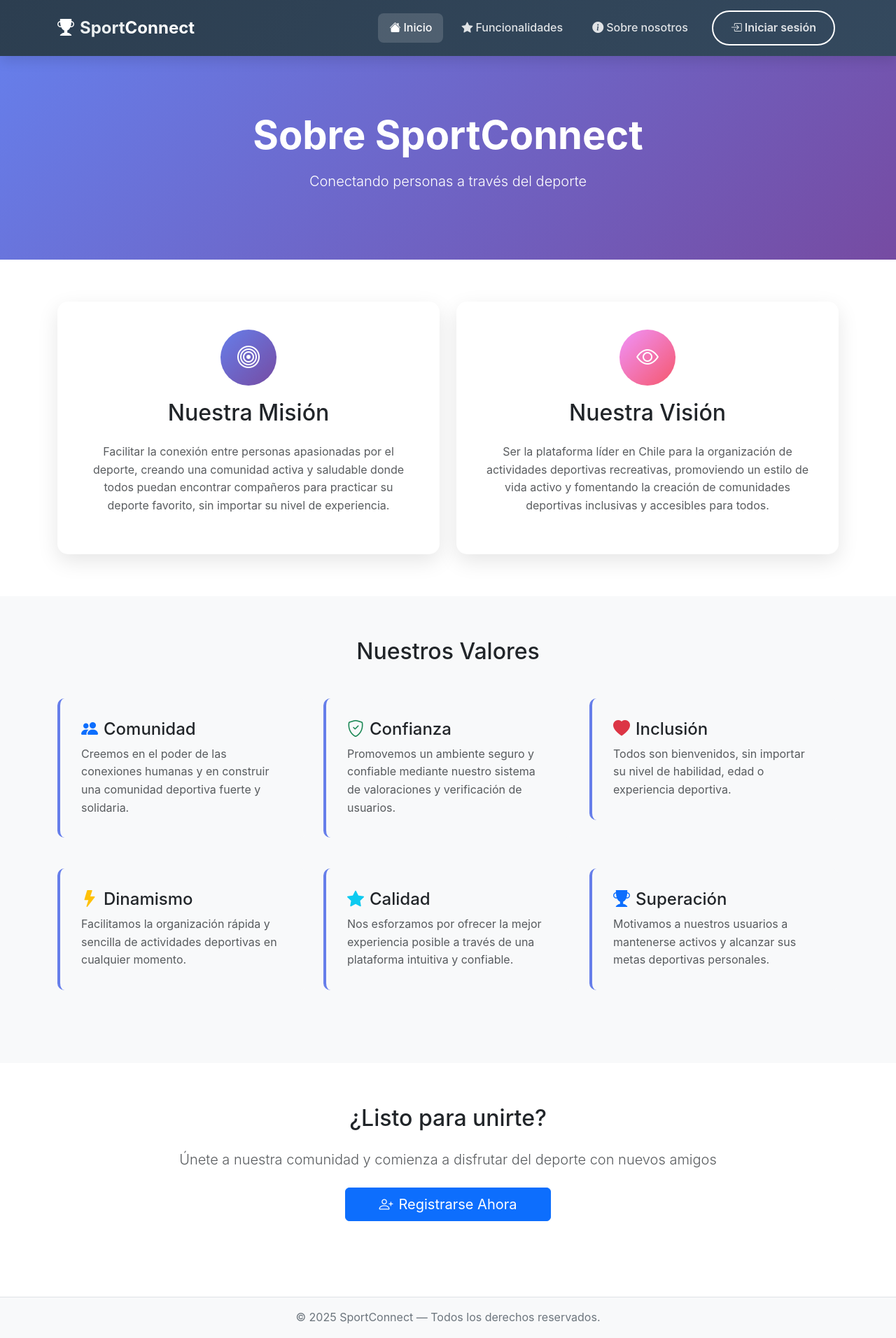
After one commit to EdderZurita/MatchDeportivo2.0, a Django app: page /sobre-nosotros/ in a window 1280 px wide. The commit adds this page. Shown: the whole page at 70% size. Run offline with Django 5.2, Linux system fonts and the light colour scheme.

Commit message:
feat: Agregar página Sobre Nosotros y corregir navegación

```diff
--- a/MatchDeportivo/urls.py
+++ b/MatchDeportivo/urls.py
@@ -9,6 +9,7 @@ from MatchDeportivoAPP import views
 urlpatterns = [
     path('admin/', admin.site.urls),
     path('', views.inicio, name='home'),
+    path('sobre-nosotros/', views.sobre_nosotros, name='sobre_nosotros'),
 
     # Autenticación
     path('inicioSesion/', views.inicioSesion, name='inicioSesion'),
--- /dev/null
+++ b/MatchDeportivoAPP/static/css/sobre_nosotros.css
@@ -0,0 +1,54 @@
+/* Sobre Nosotros - Estilos */
+
+.about-hero {
+    background: linear-gradient(135deg, #667eea 0%, #764ba2 100%);
+    color: white;
+    padding: 80px 0;
+    text-align: center;
+}
+
+.about-section {
+    padding: 60px 0;
+}
+
+.mission-vision-card {
+    background: white;
+    border-radius: 15px;
+    padding: 40px;
+    box-shadow: 0 10px 30px rgba(0,0,0,0.1);
+    height: 100%;
+    transition: transform 0.3s ease;
+}
+
+.mission-vision-card:hover {
+    transform: translateY(-10px);
+}
+
+.icon-circle {
+    width: 80px;
+    height: 80px;
+    border-radius: 50%;
+    display: flex;
+    align-items: center;
+    justify-content: center;
+    margin: 0 auto 20px;
+    font-size: 2rem;
+}
+
+.mission-icon {
+    background: linear-gradient(135deg, #667eea 0%, #764ba2 100%);
+    color: white;
+}
+
+.vision-icon {
+    background: linear-gradient(135deg, #f093fb 0%, #f5576c 100%);
+    color: white;
+}
+
+.values-card {
+    background: #f8f9fa;
+    border-radius: 10px;
+    padding: 30px;
+    margin-bottom: 20px;
+    border-left: 4px solid #667eea;
+}
--- a/MatchDeportivoAPP/templates/base.html
+++ b/MatchDeportivoAPP/templates/base.html
@@ -97,12 +97,12 @@
             </a>
           </li>
           <li class="nav-item">
-            <a class="nav-link" href="#features">
+            <a class="nav-link" href="{% url 'home' %}#features">
               <i class="bi bi-star-fill me-1"></i>Funcionalidades
             </a>
           </li>
           <li class="nav-item">
-            <a class="nav-link" href="#about">
+            <a class="nav-link" href="{% url 'sobre_nosotros' %}">
               <i class="bi bi-info-circle-fill me-1"></i>Sobre nosotros
             </a>
           </li>
--- /dev/null
+++ b/MatchDeportivoAPP/templates/sobre_nosotros.html
@@ -0,0 +1,130 @@
+{% extends 'base.html' %}
+{% load static %}
+
+{% block title %}Sobre Nosotros | SportConnect{% endblock %}
+
+{% block extra_css %}
+<link href="{% static 'css/sobre_nosotros.css' %}" rel="stylesheet">
+{% endblock %}
+
+{% block content %}
+<!-- Hero Section -->
+<div class="about-hero">
+    <div class="container">
+        <h1 class="display-4 fw-bold mb-3">Sobre SportConnect</h1>
+        <p class="lead">Conectando personas a través del deporte</p>
+    </div>
+</div>
+
+<!-- Misión y Visión -->
+<div class="about-section">
+    <div class="container">
+        <div class="row g-4">
+            <div class="col-md-6">
+                <div class="mission-vision-card">
+                    <div class="icon-circle mission-icon">
+                        <i class="bi bi-bullseye"></i>
+                    </div>
+                    <h2 class="text-center mb-4">Nuestra Misión</h2>
+                    <p class="text-muted text-center">
+                        Facilitar la conexión entre personas apasionadas por el deporte,
+                        creando una comunidad activa y saludable donde todos puedan encontrar
+                        compañeros para practicar su deporte favorito, sin importar su nivel
+                        de experiencia.
+                    </p>
+                </div>
+            </div>
+            <div class="col-md-6">
+                <div class="mission-vision-card">
+                    <div class="icon-circle vision-icon">
+                        <i class="bi bi-eye"></i>
+                    </div>
+                    <h2 class="text-center mb-4">Nuestra Visión</h2>
+                    <p class="text-muted text-center">
+                        Ser la plataforma líder en Chile para la organización de actividades
+                        deportivas recreativas, promoviendo un estilo de vida activo y
+                        fomentando la creación de comunidades deportivas inclusivas y
+                        accesibles para todos.
+                    </p>
+                </div>
+            </div>
+        </div>
+    </div>
+</div>
+
+<!-- Valores -->
+<div class="about-section bg-light">
+    <div class="container">
+        <h2 class="text-center mb-5">Nuestros Valores</h2>
+        <div class="row">
+            <div class="col-md-4 mb-4">
+                <div class="values-card">
+                    <h4><i class="bi bi-people-fill text-primary me-2"></i>Comunidad</h4>
+                    <p class="mb-0 text-muted">
+                        Creemos en el poder de las conexiones humanas y en construir
+                        una comunidad deportiva fuerte y solidaria.
+                    </p>
+                </div>
+            </div>
+            <div class="col-md-4 mb-4">
+                <div class="values-card">
+                    <h4><i class="bi bi-shield-check text-success me-2"></i>Confianza</h4>
+                    <p class="mb-0 text-muted">
+                        Promovemos un ambiente seguro y confiable mediante nuestro
+                        sistema de valoraciones y verificación de usuarios.
+                    </p>
+                </div>
+            </div>
+            <div class="col-md-4 mb-4">
+                <div class="values-card">
+                    <h4><i class="bi bi-heart-fill text-danger me-2"></i>Inclusión</h4>
+                    <p class="mb-0 text-muted">
+                        Todos son bienvenidos, sin importar su nivel de habilidad,
+                        edad o experiencia deportiva.
+                    </p>
+                </div>
+            </div>
+            <div class="col-md-4 mb-4">
+                <div class="values-card">
+                    <h4><i class="bi bi-lightning-fill text-warning me-2"></i>Dinamismo</h4>
+                    <p class="mb-0 text-muted">
+                        Facilitamos la organización rápida y sencilla de actividades
+                        deportivas en cualquier momento.
+                    </p>
+                </div>
+            </div>
+            <div class="col-md-4 mb-4">
+                <div class="values-card">
+                    <h4><i class="bi bi-star-fill text-info me-2"></i>Calidad</h4>
+                    <p class="mb-0 text-muted">
+                        Nos esforzamos por ofrecer la mejor experiencia posible
+                        a través de una plataforma intuitiva y confiable.
+                    </p>
+                </div>
+            </div>
+            <div class="col-md-4 mb-4">
+                <div class="values-card">
+                    <h4><i class="bi bi-trophy-fill text-primary me-2"></i>Superación</h4>
+                    <p class="mb-0 text-muted">
+                        Motivamos a nuestros usuarios a mantenerse activos y
+                        alcanzar sus metas deportivas personales.
+                    </p>
+                </div>
+            </div>
+        </div>
+    </div>
+</div>
+
+<!-- Call to Action -->
+<div class="about-section">
+    <div class="container text-center">
+        <h2 class="mb-4">¿Listo para unirte?</h2>
+        <p class="lead text-muted mb-4">
+            Únete a nuestra comunidad y comienza a disfrutar del deporte con nuevos amigos
+        </p>
+        <a href="{% url 'registroSesion' %}" class="btn btn-primary btn-lg px-5">
+            <i class="bi bi-person-plus me-2"></i>Registrarse Ahora
+        </a>
+    </div>
+</div>
+{% endblock %}
--- a/MatchDeportivoAPP/views/__init__.py
+++ b/MatchDeportivoAPP/views/__init__.py
@@ -46,6 +46,10 @@ from .notificaciones import (
     marcar_todas_leidas,
 )
 
+from .sobre_nosotros import (
+    sobre_nosotros,
+)
+
 from .admin import (
     ver_logs,
     gestionar_usuarios,
@@ -80,6 +84,7 @@ __all__ = [
     'notificaciones',
     'lista_notificaciones',
     'marcar_todas_leidas',
+    'sobre_nosotros',
     # Administración
     'ver_logs',
     'gestionar_usuarios',
--- /dev/null
+++ b/MatchDeportivoAPP/views/sobre_nosotros.py
@@ -0,0 +1,5 @@
+from django.shortcuts import render
+
+def sobre_nosotros(request):
+    """Vista para la página Sobre Nosotros con misión, visión y valores."""
+    return render(request, 'sobre_nosotros.html')
```
Also changed, not shown: CONFIGURACION_AMBIENTES.md (deleted, +0 -128 lines), DEPLOY.md (deleted, +0 -69 lines), INSTALL_MYSQLCLIENT.md (deleted, +0 -68 lines).
